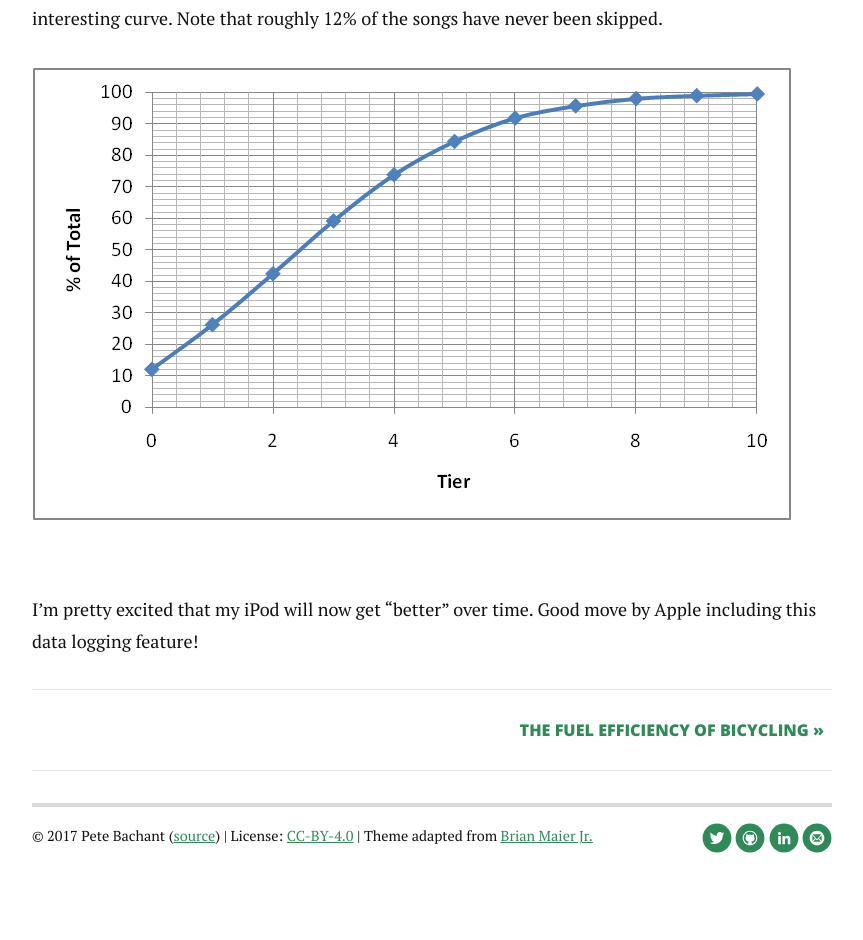
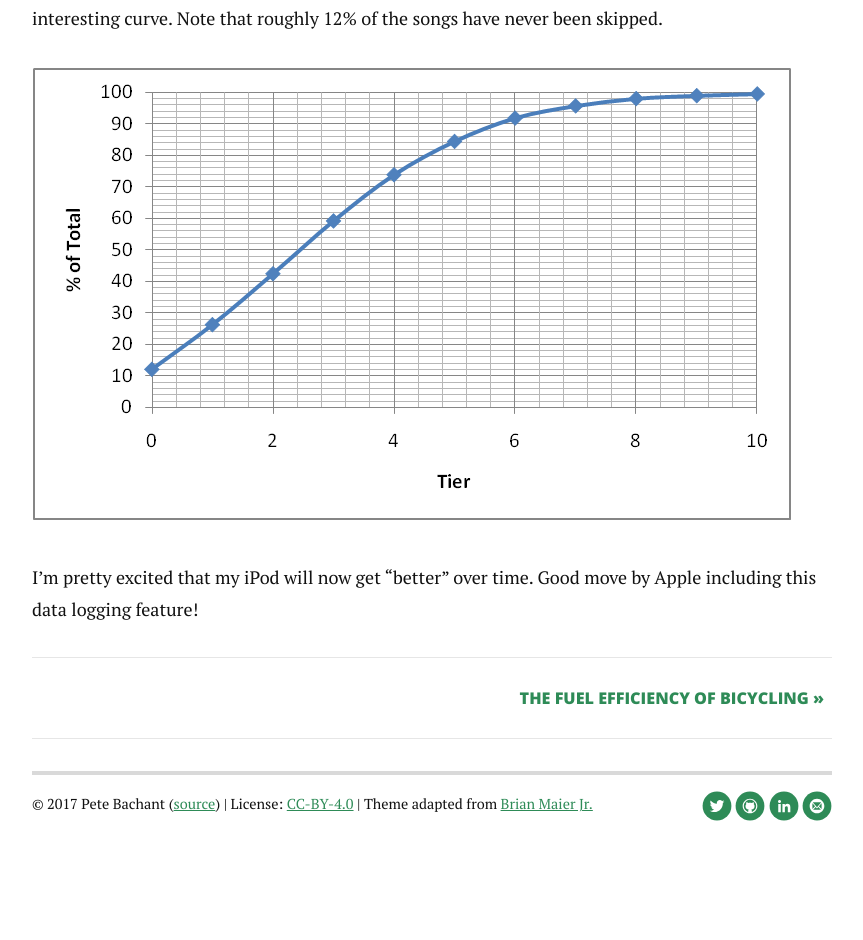
Before and after one commit to petebachant/petebachant.github.io, a Jekyll site: the page built from _posts/2010-09-08-evolving-ipod-playlists.markdown, in a window 1280 px wide. Shown: the part 940-1880 px from the top of the page, without its empty margins (208-1071 px from the left). Built offline with Jekyll 4.4.1, drawn with Linux system fonts in a browser that asks for light colours; nearby versions of some CDN libraries; comment, search, counter and statistics services are not loaded; after the commit the page ends 1848 px from its top, so only the background shows below that.

Commit message:
Get rid of post-specific bottom margin for img

```diff
--- a/assets/css/style.css
+++ b/assets/css/style.css
@@ -886,10 +886,6 @@ dd {
 	display:block
 }
 
-.post img {
-	margin-bottom:2rem
-}
-
 .post .highlight {
 	clear: both;
 	margin-bottom: 2rem
```
